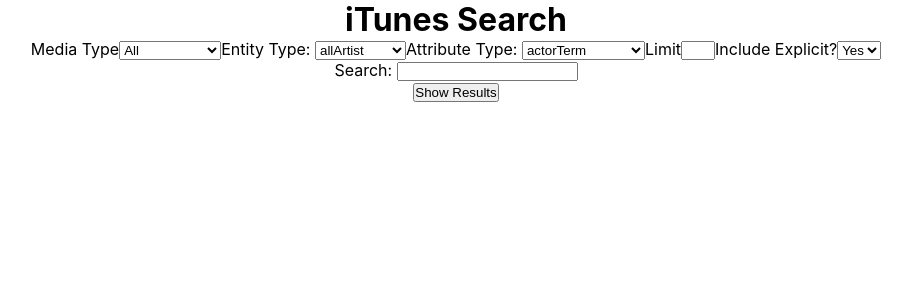
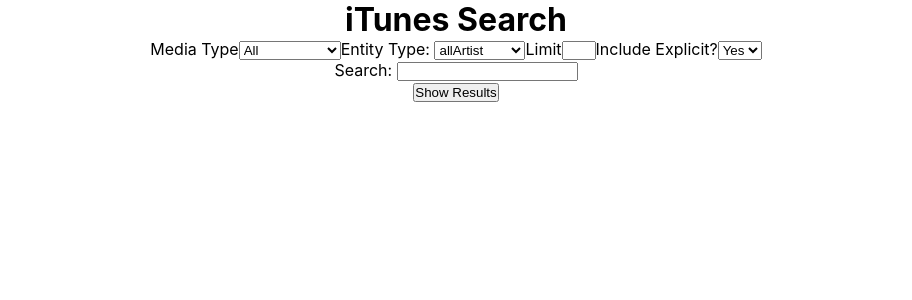
Before and after one commit to kquarantajr/ga_project3, a React (Create React App) app: page / in a window 1280 px wide. Shown: the top 300 px of the page, without its empty margins (184-1096 px from the left). Built offline with nearby package versions, Linux system fonts and the light colour scheme.

Commit message:
added img to Result

```diff
--- a/src/App.js
+++ b/src/App.js
@@ -13,7 +13,7 @@
   const [limit, setLimit] = useState(50);
   const [mediaType, setMediaType] = useState('all');
   const [entityType, setEntityType] = useState('allArtist');
-  const [attributeType, setAttributeType] = useState(['allArtistTerm']);
+  // const [attributeType, setAttributeType] = useState(['allArtistTerm']);
 
   const handleSearch = (event) => {
     setSearch(event.target.value)
@@ -31,10 +31,10 @@
     setEntityType(entityLowerCase);
   }
 
-  const handleAttributeType = (event) => {
-    const attributeLowerCase = event.target.value;
-    setAttributeType(attributeLowerCase);
-  }
+  // const handleAttributeType = (event) => {
+  //   const attributeLowerCase = event.target.value;
+  //   setAttributeType(attributeLowerCase);
+  // }
 
   const handleExplicit = (event) => {
     setExplicit(event.target.value);
@@ -54,8 +54,8 @@
 
   return (
     <div className="App">
-     { bool ? <Search handleClick={handleClick} search={search} handleSearch={handleSearch} explicit={explicit} handleExplicit={handleExplicit} limit={limit} handleLimit={handleLimit} mediaType={mediaType} handleMediaType={handleMediaType} entityType={entityType} handleEntityType={handleEntityType} attributeType={attributeType} handleAttributeType={handleAttributeType}/>
-     : <Results handleClick={handleClick} search={search} handleSearch={handleSearch} explicit={explicit} handleExplicit={handleExplicit} limit={limit} handleLimit={handleLimit} mediaType={mediaType} handleMediaType={handleMediaType} entityType={entityType} handleEntityType={handleEntityType} attributeType={attributeType} handleAttributeType={handleAttributeType} /> }
+     { bool ? <Search handleClick={handleClick} search={search} handleSearch={handleSearch} explicit={explicit} handleExplicit={handleExplicit} limit={limit} handleLimit={handleLimit} mediaType={mediaType} handleMediaType={handleMediaType} entityType={entityType} handleEntityType={handleEntityType}/>
+     : <Results handleClick={handleClick} search={search} handleSearch={handleSearch} explicit={explicit} handleExplicit={handleExplicit} limit={limit} handleLimit={handleLimit} mediaType={mediaType} handleMediaType={handleMediaType} entityType={entityType} handleEntityType={handleEntityType} /> }
     </div>
   );
 }
--- a/src/components/Result.jsx
+++ b/src/components/Result.jsx
@@ -4,7 +4,9 @@
 
     return(
         <div className="unitContainer">
+            <img src={props.object.artworkUrl100} alt="artwork" />
             <p>Artist Name: {props.object.artistName}</p>
+            <p>{props.object.collectionType}: {props.object.collectionName}</p>
             <p>Genre: {props.object.primaryGenreName}</p>
         </div>
     )
--- a/src/components/Results.jsx
+++ b/src/components/Results.jsx
@@ -7,7 +7,7 @@
     const [dataArray, setDataArray] = useState([]);
 
     const getData = async () => {
-        const response = await axios.get(`https://itunes.apple.com/search?term=${props.search}&media=${props.mediaType}&entity=${props.entityType}&attribute=${props.attributeType}&explicit=${props.explicit}&limit=${props.limit}&country=us&lang=en_us`);
+        const response = await axios.get(`https://itunes.apple.com/search?term=${props.search}&media=${props.mediaType}&entity=${props.entityType}&explicit=${props.explicit}&limit=${props.limit}&country=us&lang=en_us`);
         console.log(response.data.results);
         setDataArray(response.data.results);
       }
--- a/src/components/Search.jsx
+++ b/src/components/Search.jsx
@@ -78,12 +78,12 @@
                         <Option key={index} element={element} />
                     ))}
                 </select>
-                <label hmtlFor="attributeType">Attribute Type: </label>
+                {/* <label hmtlFor="attributeType">Attribute Type: </label>
                 <select id="attributeType" name="attributeType" onChange={(event) => {props.handleAttributeType(event)}}>
                     {attributeArray.map((element, index) => (
                         <Option key={index} element={element} />
                     ))}
-                </select>
+                </select> */}
                 <label htmlFor="limitInput">Limit</label>
                 <input id="limitInput" name="limitInput"type="number" min="1" max="200" style={{maxWidth: "30px"}}onChange={(event) => {props.handleLimit(event)}} />
                 <label htmlFor="explicitInput">Include Explicit?</label>
```
